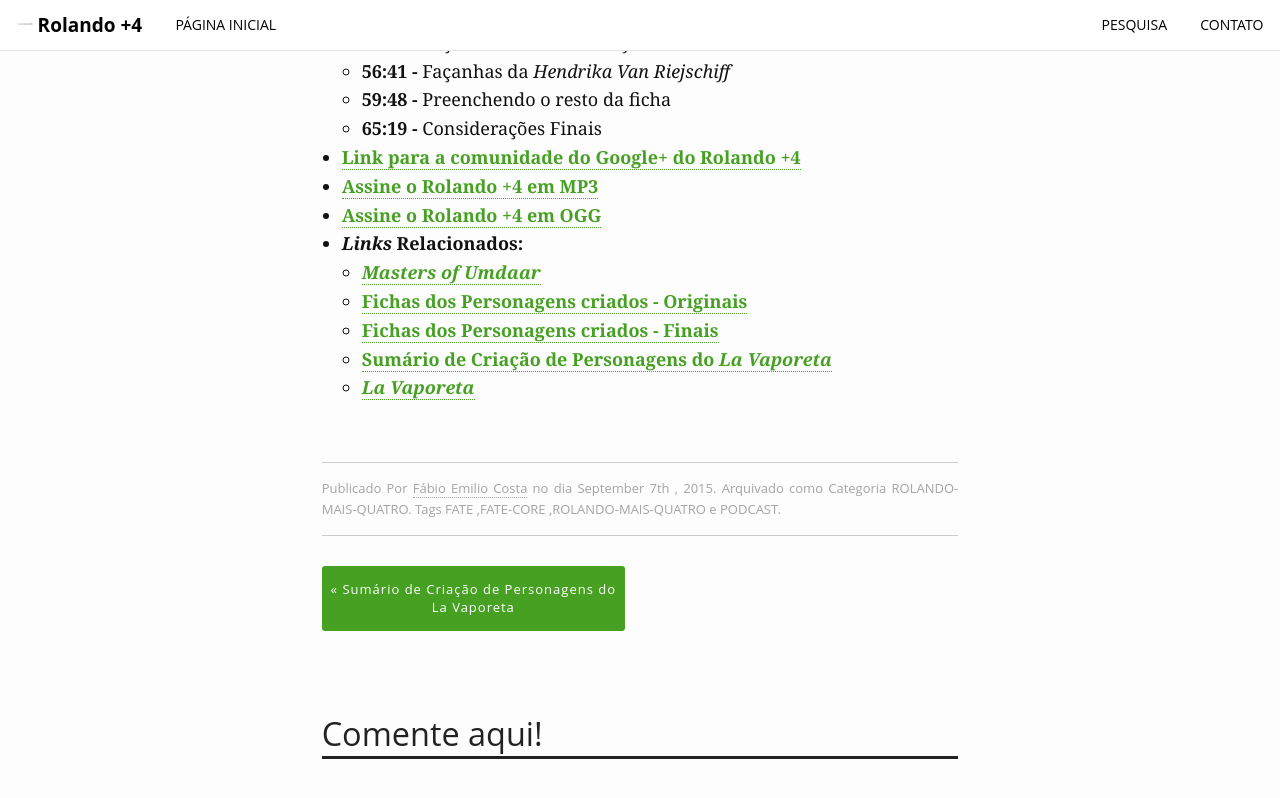
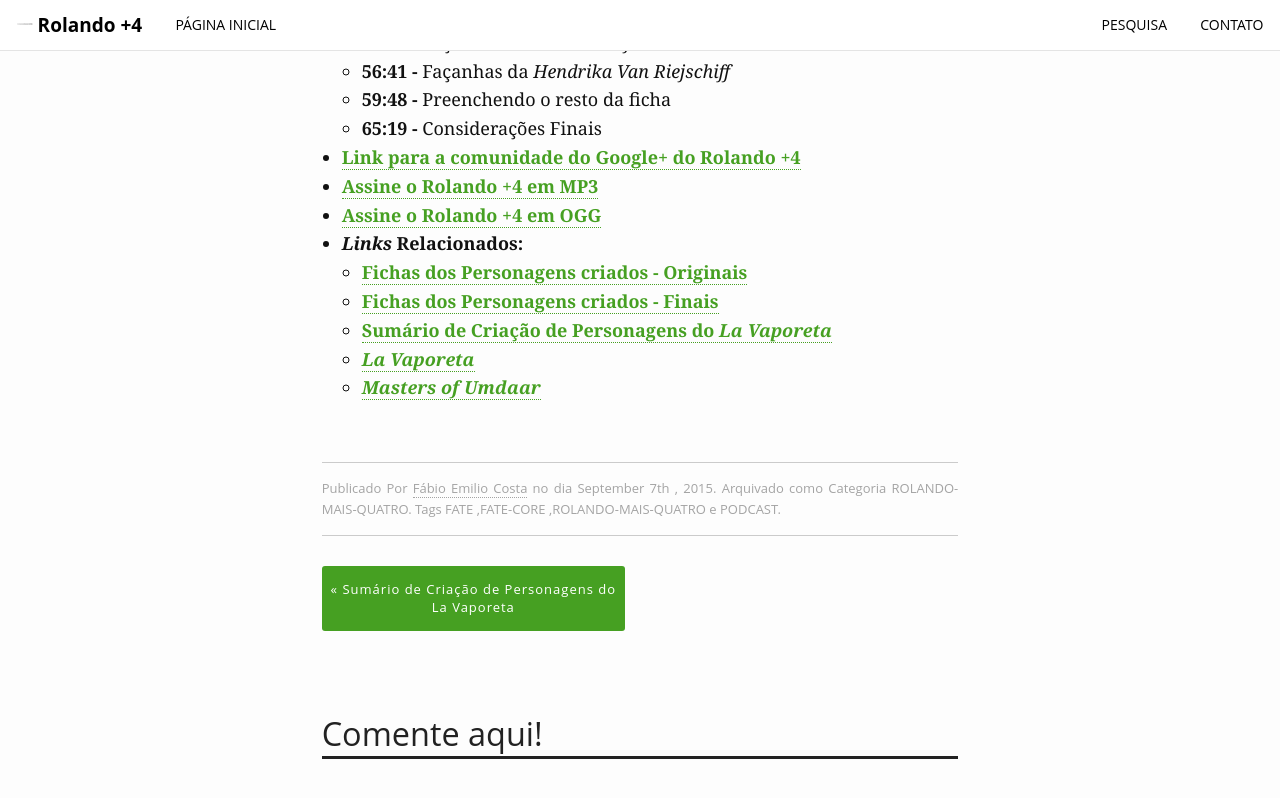
Before and after one commit to rolandomaisquatro/rolandomaisquatro.github.io, a Jekyll site: the page built from _posts/2015-09-07-RolandoMais4-ExemploPersonagens.md, in a window 1280 px wide and 900 px high, scrolled down 1284 px. Shown: the top 798 px of the window. Built offline with Jekyll 4.4.1, drawn with Linux system fonts in a browser that asks for light colours; comment, search, counter and statistics services are not loaded; part of the change alters nothing that is shown.

```diff
--- a/_posts/2015-09-07-RolandoMais4-ExemploPersonagens.md
+++ b/_posts/2015-09-07-RolandoMais4-ExemploPersonagens.md
@@ -19,8 +19,6 @@ hosts:
  - Fábio Emilio Costa
  - Jean da Silva
 related_links:
- - text: _Masters of Umdaar_
-   link: http://www.drivethrurpg.com/product/155458/Masters-of-Umdaar--A-World-of-Adventure-for-Fate-Core
  - text: Fichas dos Personagens criados - Originais
    link: https://archive.org/download/Rolando4Ep5/FichasLaVaporeta-orig.pdf
  - text: Fichas dos Personagens criados - Finais
@@ -29,6 +27,8 @@ related_links:
    link: /rolando-mais-quatro/exemplos/CriacaoPersonagensLaVaporeta/
  - text: _La Vaporeta_
    link: https://docs.google.com/document/d/102fgUuMCQZEPr1ZmSZS20CnV6x75Ors6WkAYdGWnUbg/edit?usp=sharing
+ - text: _Masters of Umdaar_
+   link: http://www.drivethrurpg.com/product/155458/Masters-of-Umdaar--A-World-of-Adventure-for-Fate-Core
 audios:
  - OGG: https://archive.org/download/Rolando4Ep5/Rolando%2b4Ep5.ogg
  - MP3: https://archive.org/download/Rolando4Ep5/Rolando%2b4Ep5.mp3
```
